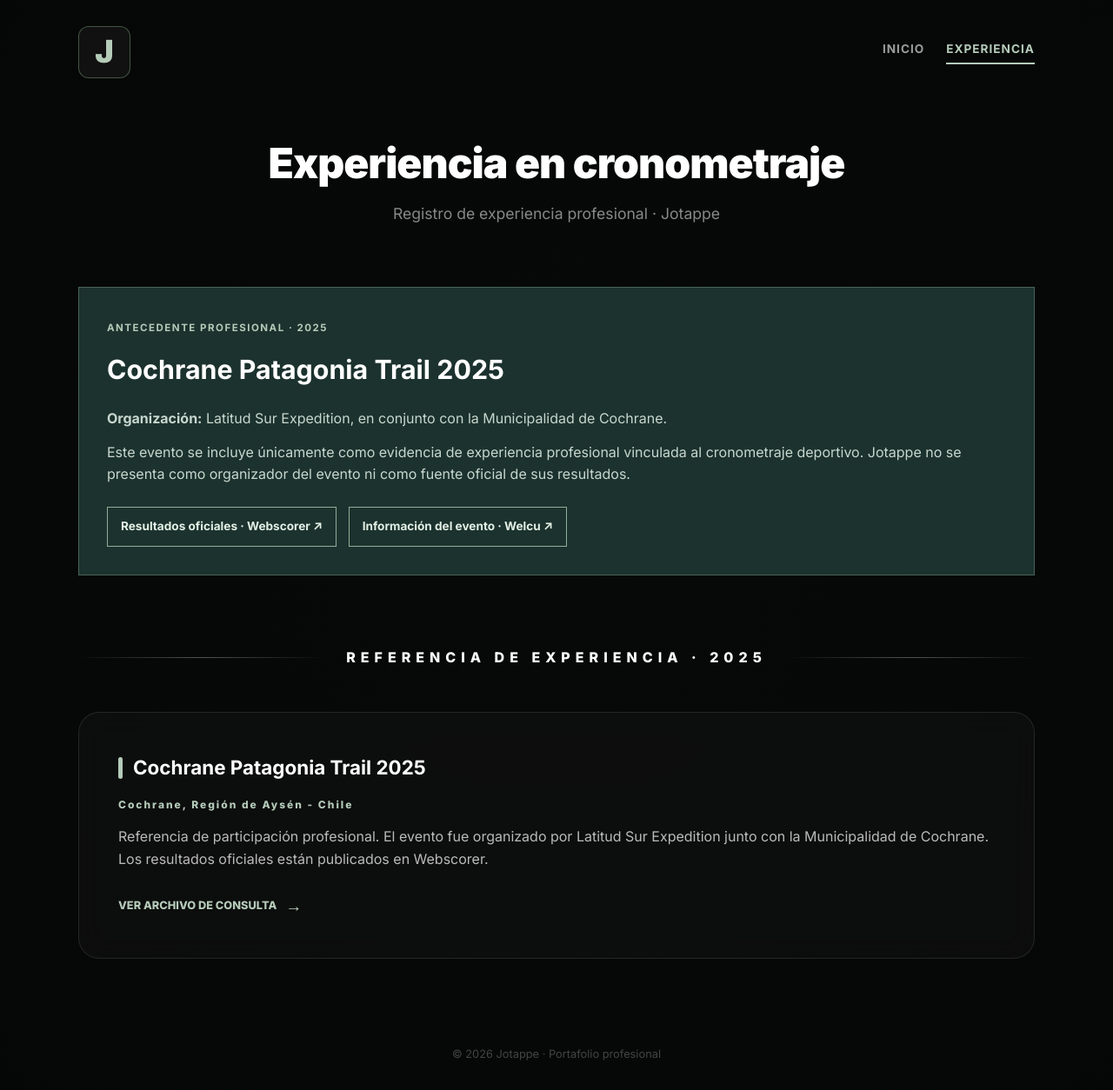
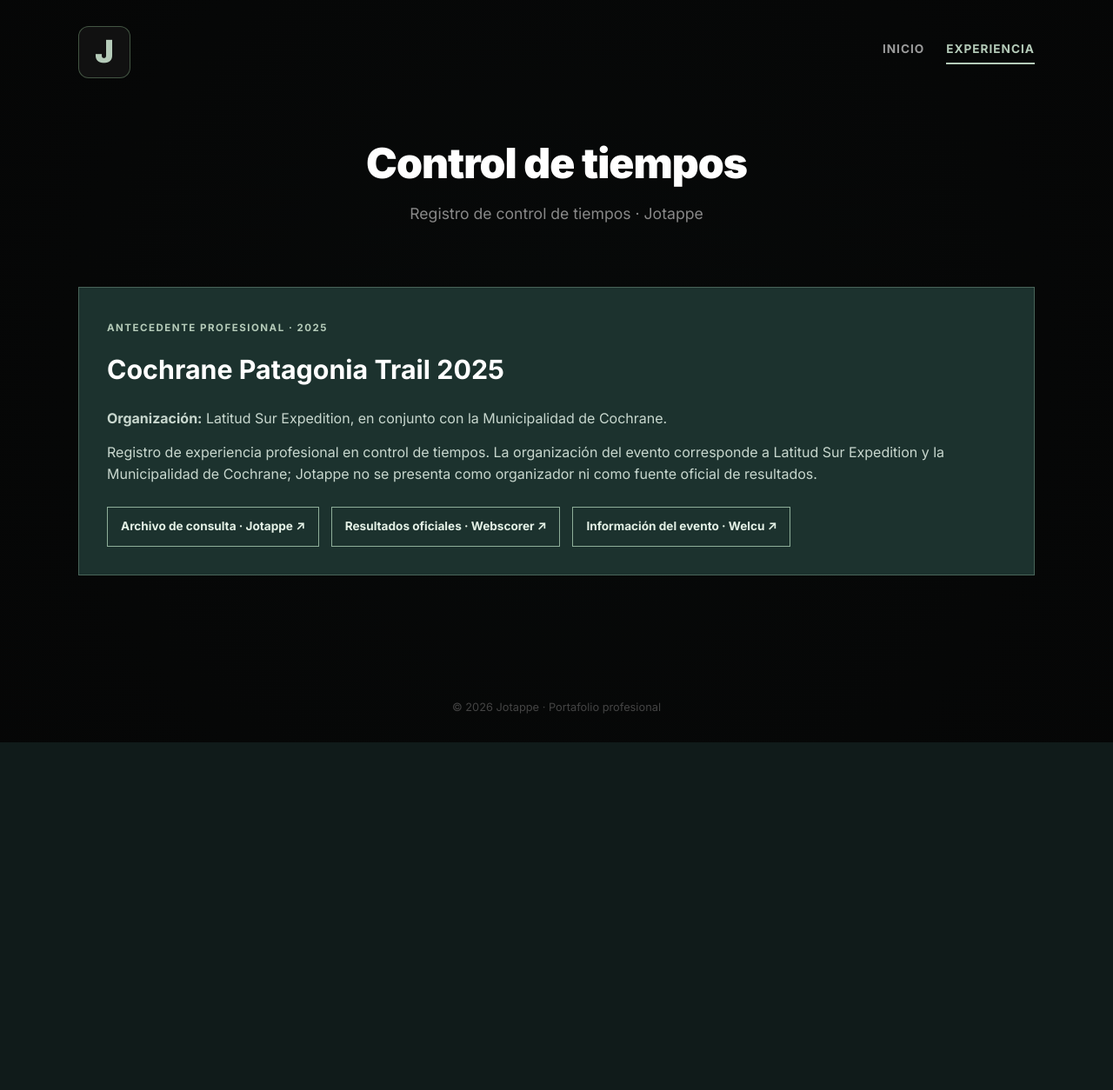
Before and after one commit to jotappeio/sitio-web-jotappe-v2, a plain HTML site: page cronometraje-deportivo.html in a window 1280 px wide. Shown: the whole page at 87% size. After the commit the page ends 854 px from the top, so only its background shows below. Drawn offline with Linux system fonts and the light colour scheme.

Commit message:
refine: ficha única de control de tiempos con archivo de consulta

```diff
--- a/cronometraje-deportivo.html
+++ b/cronometraje-deportivo.html
@@ -89,29 +89,11 @@
         </header>
 
         <section style="text-align: center; max-width: 800px; margin-bottom: 40px;">
-            <h1 style="font-size: 3rem; font-weight: 900; letter-spacing: -1px; margin-bottom: 5px;">Experiencia en cronometraje</h1>
-            <p style="color: #888; font-size: 1.1rem; margin-bottom: 30px;">Registro de experiencia profesional · Jotappe</p>
+            <h1 style="font-size: 3rem; font-weight: 900; letter-spacing: -1px; margin-bottom: 5px;">Control de tiempos</h1>
+            <p style="color: #888; font-size: 1.1rem; margin-bottom: 30px;">Registro de control de tiempos · Jotappe</p>
         </section>
 
-        <section class="evidence-panel"><span>ANTECEDENTE PROFESIONAL · 2025</span><h2>Cochrane Patagonia Trail 2025</h2><p><strong>Organización:</strong> Latitud Sur Expedition, en conjunto con la Municipalidad de Cochrane.</p><p>Este evento se incluye únicamente como evidencia de experiencia profesional vinculada al cronometraje deportivo. Jotappe no se presenta como organizador del evento ni como fuente oficial de sus resultados.</p><div class="evidence-links"><a href="https://www.webscorer.com/race?raceid=414865&amp;embed=1" target="_blank" rel="noopener noreferrer">Resultados oficiales · Webscorer ↗</a><a href="https://welcu.com/lse-latitud-sur/cochrane-patagonia-trail-2025" target="_blank" rel="noopener noreferrer">Información del evento · Welcu ↗</a></div></section>
-
-        <span class="section-label">Referencia de experiencia · 2025</span>
-
-        <div class="services-grid">
-
-            <a href="cronometraje/cochrane-patagonia-trail-2025/index.html" style="text-decoration: none; display: block;">
-                <article class="service-card">
-                    <h3><span class="accent-line"></span>Cochrane Patagonia Trail 2025</h3>
-                    <p style="color: var(--accent); font-size: 0.75rem; font-weight: 800; letter-spacing: 2px; margin-bottom: 15px;">Cochrane, Región de Aysén - Chile</p>
-                    <p style="color: #bbb; margin-bottom: 25px;">Referencia de participación profesional. El evento fue organizado por Latitud Sur Expedition junto con la Municipalidad de Cochrane. Los resultados oficiales están publicados en Webscorer.</p>
-                    <div style="color: var(--accent); font-weight: 800; font-size: 0.8rem; display: flex; align-items: center; gap: 10px;">
-                        VER ARCHIVO DE CONSULTA <span style="font-size: 1.2rem;">→</span>
-                    </div>
-                </article>
-            </a>
-
-
-        </div>
+        <section class="evidence-panel"><span>ANTECEDENTE PROFESIONAL · 2025</span><h2>Cochrane Patagonia Trail 2025</h2><p><strong>Organización:</strong> Latitud Sur Expedition, en conjunto con la Municipalidad de Cochrane.</p><p>Registro de experiencia profesional en control de tiempos. La organización del evento corresponde a Latitud Sur Expedition y la Municipalidad de Cochrane; Jotappe no se presenta como organizador ni como fuente oficial de resultados.</p><div class="evidence-links"><a href="cronometraje/cochrane-patagonia-trail-2025/index.html">Archivo de consulta · Jotappe ↗</a><a href="https://www.webscorer.com/race?raceid=414865&amp;embed=1" target="_blank" rel="noopener noreferrer">Resultados oficiales · Webscorer ↗</a><a href="https://welcu.com/lse-latitud-sur/cochrane-patagonia-trail-2025" target="_blank" rel="noopener noreferrer">Información del evento · Welcu ↗</a></div></section>
 
         <footer style="margin-top: 100px; color: #444; font-size: 0.8rem; text-align: center;">
             © 2026 Jotappe · Portafolio profesional
```
